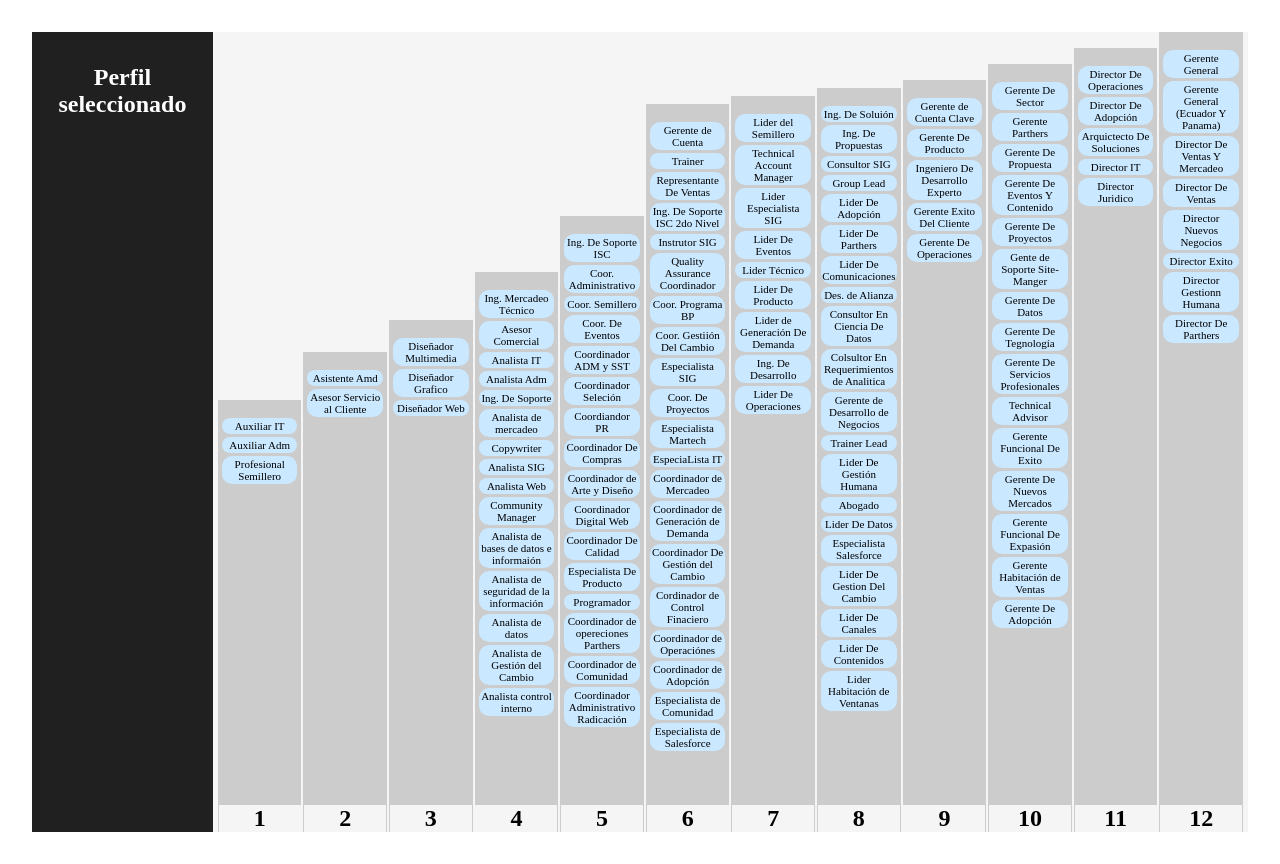
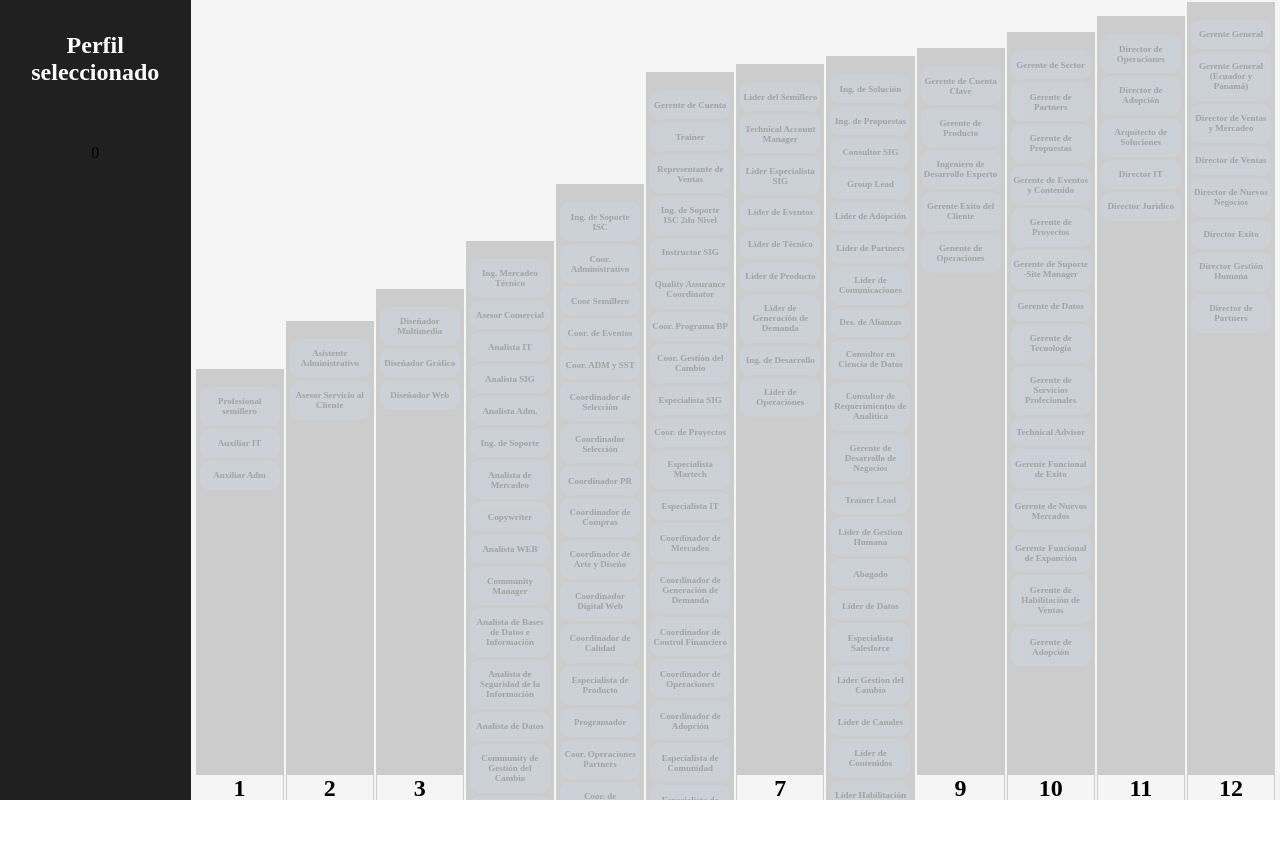
Before and after one commit to Hub-CodeCrafters/Career_Plan_RH, a React (Vite) app: page / in a window 1280 px wide. After the commit the page ends 800 px from the top, so only its background shows below. Built offline with nearby package versions, Linux system fonts and the light colour scheme.

Commit message:
igualar estilos vistas

```diff
--- a/src/App.css
+++ b/src/App.css
@@ -9,9 +9,9 @@
     opacity: 0.2;
 }
 #root {
-  max-width: 1280px;
-  margin: 0 auto;
-  padding: 2rem;
+  /* max-width: 1280px; */
+  /* margin: 0 auto; */
+  /* padding: 2rem; */
   text-align: center;
 }
 
--- a/src/App.jsx
+++ b/src/App.jsx
@@ -6,8 +6,8 @@ import './App.css'
 function App() {
   return (
 
-     <Admin />
-    // <User />
+    //  <Admin />
+    <User />
 
 
   )
--- a/src/assets/admin.css
+++ b/src/assets/admin.css
@@ -6,7 +6,7 @@ body{
 }
 
 .section{
-width: 100%;
+width: 100vw;
 height: 100vh;
 display: flex;
 overflow: hidden;
@@ -112,8 +112,8 @@ overflow: hidden;
 
 }
 .containColumns:nth-child(12){
-    height: 100%;
-
+    height: 100vh;
+ display: flex;
 }
 .column{
     margin-top: 1rem;
--- a/src/components/ColumnsUser.jsx/Columns.jsx
+++ b/src/components/ColumnsUser.jsx/Columns.jsx
@@ -9,7 +9,7 @@ function Columns({ column, perfiles }) {
 
     return (
         <div
-            className="containColumns-user"
+            className="containColumns"
         >
             <div className="column">
             <SortableContext items={profilesForColumn} >
--- a/src/components/MenuRutas/MenuRutas.jsx
+++ b/src/components/MenuRutas/MenuRutas.jsx
@@ -18,7 +18,7 @@ export default function MenuRutas() {
 
     }
     return (
-      <div style={{ position: "absolute", top: "1vh", width: "100vw" }}>
+      <div >
         {idSelected && <center>
           <button className='botton' onClick={changeRuta}>Mostrar otra ruta</button>
           <span>{page}  de {rutas.length}</span>
--- a/src/components/PerfilUser.jsx/Perfil.jsx
+++ b/src/components/PerfilUser.jsx/Perfil.jsx
@@ -38,7 +38,7 @@ function Perfil({ perfil }) {
             style={{ height: "40px !important" }}
             className={`perfil ${idSelected === perfil.id ? "activate" : "" || rutaSeleccionada?.includes(perfil.id) ? "activate-r" : "noActivate-r"}`}
             onClick={onClick}>
-            <div className="perfilName" style={{ fontSize: "8px" }}>
+            <div className="perfilName" style={{ fontSize: "6px" }}>
                 <h1>{perfil.name}</h1>
             </div>
         </div>
--- a/src/pages/user.jsx
+++ b/src/pages/user.jsx
@@ -6,9 +6,12 @@ import {
 import Columns from "../components/ColumnsUser.jsx/Columns"
 import GlobalProvider from '../state/global';
 import MenuRutas from '../components/MenuRutas/MenuRutas';
+import Setting from '../components/Setting';
+
 
 
 function User() {
+  const [profileActive, setProfileActive] = useState("");
 
   const [columns, setColums] = useState([
     { id: 1, name: 'coluna 1' },
@@ -178,11 +181,14 @@ function User() {
   ]);
 
   return (
-    <section className='section-user'>
+    <section className='section'>
       <GlobalProvider>
+      <div className='config'>
+      <Setting profileActive={profileActive} />
+      <MenuRutas />
+    </div>
+        <div className='result'>
 
-        <div className='result-user'>
-          <MenuRutas />
           <SortableContext items={columns} >
             {columns.map((column) => (
               <Columns column={column} perfiles={perfiles} key={column.id} />
```
